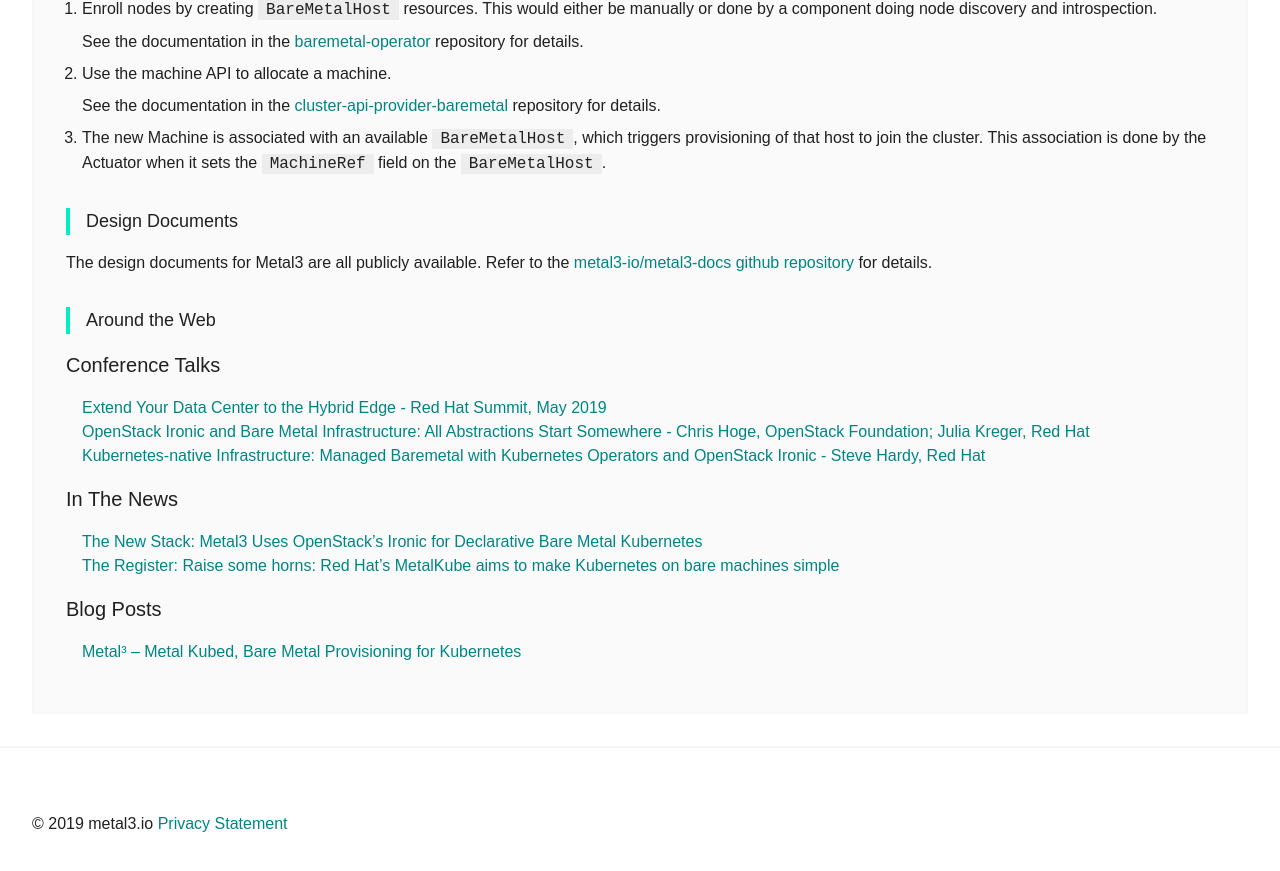
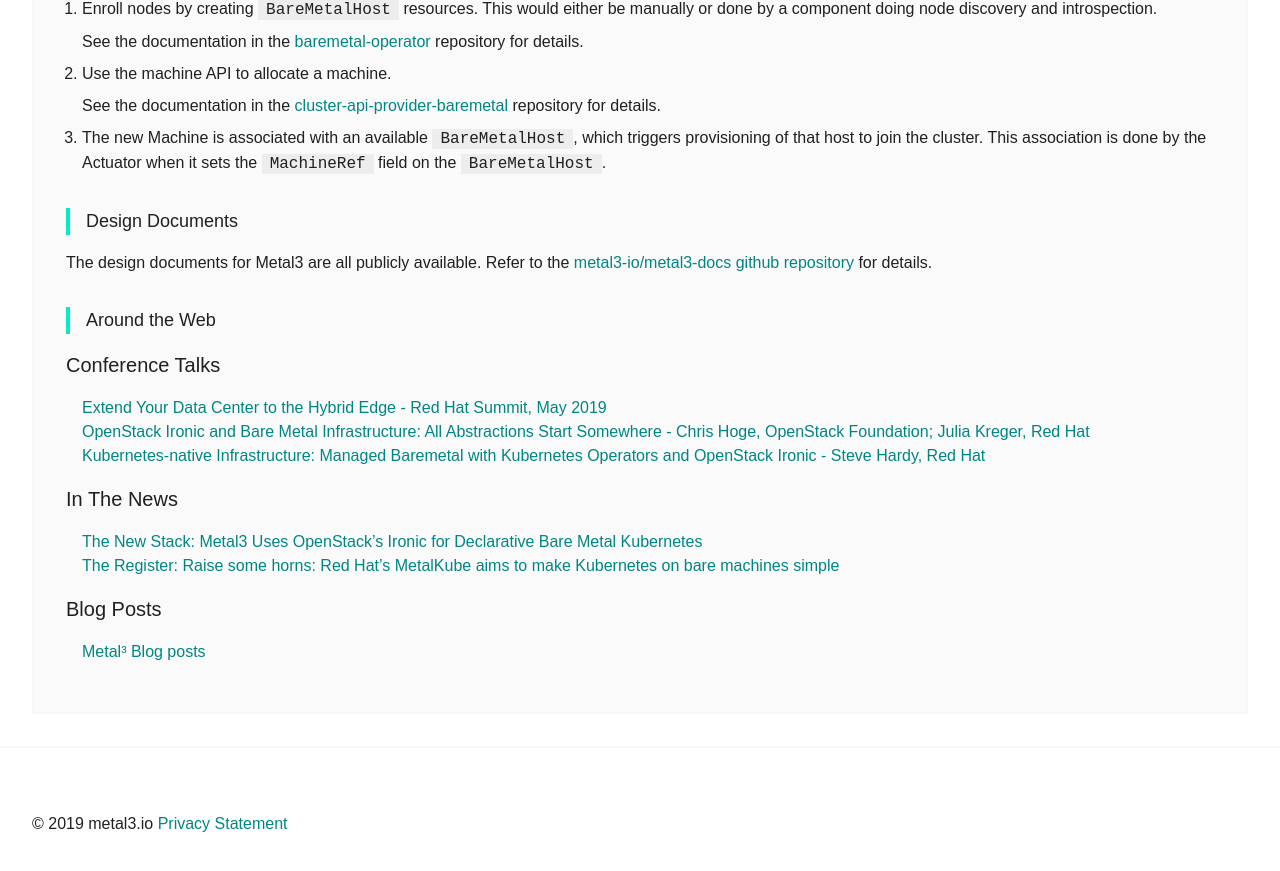
Before and after one commit to metal3-io/metal3-io.github.io, a Jekyll site: the page built from documentation.html, in a window 1280 px wide and 900 px high, scrolled down 1194 px. Shown: the top 871 px of the window. Built offline with Jekyll 4.4.1, drawn with Linux system fonts in a browser that asks for light colours.

Commit message:
Point to blogs in website

```diff
--- a/_includes/docs.md
+++ b/_includes/docs.md
@@ -35,4 +35,4 @@ The design documents for Metal3 are all publicly available. Refer to the [metal3
 
 ### Blog Posts
 
-- [Metal³ – Metal Kubed, Bare Metal Provisioning for Kubernetes](https://blog.russellbryant.net/2019/04/30/metal%C2%B3-metal-kubed-bare-metal-provisioning-for-kubernetes/)
+- [Metal³ Blog posts](/blog/)
```
